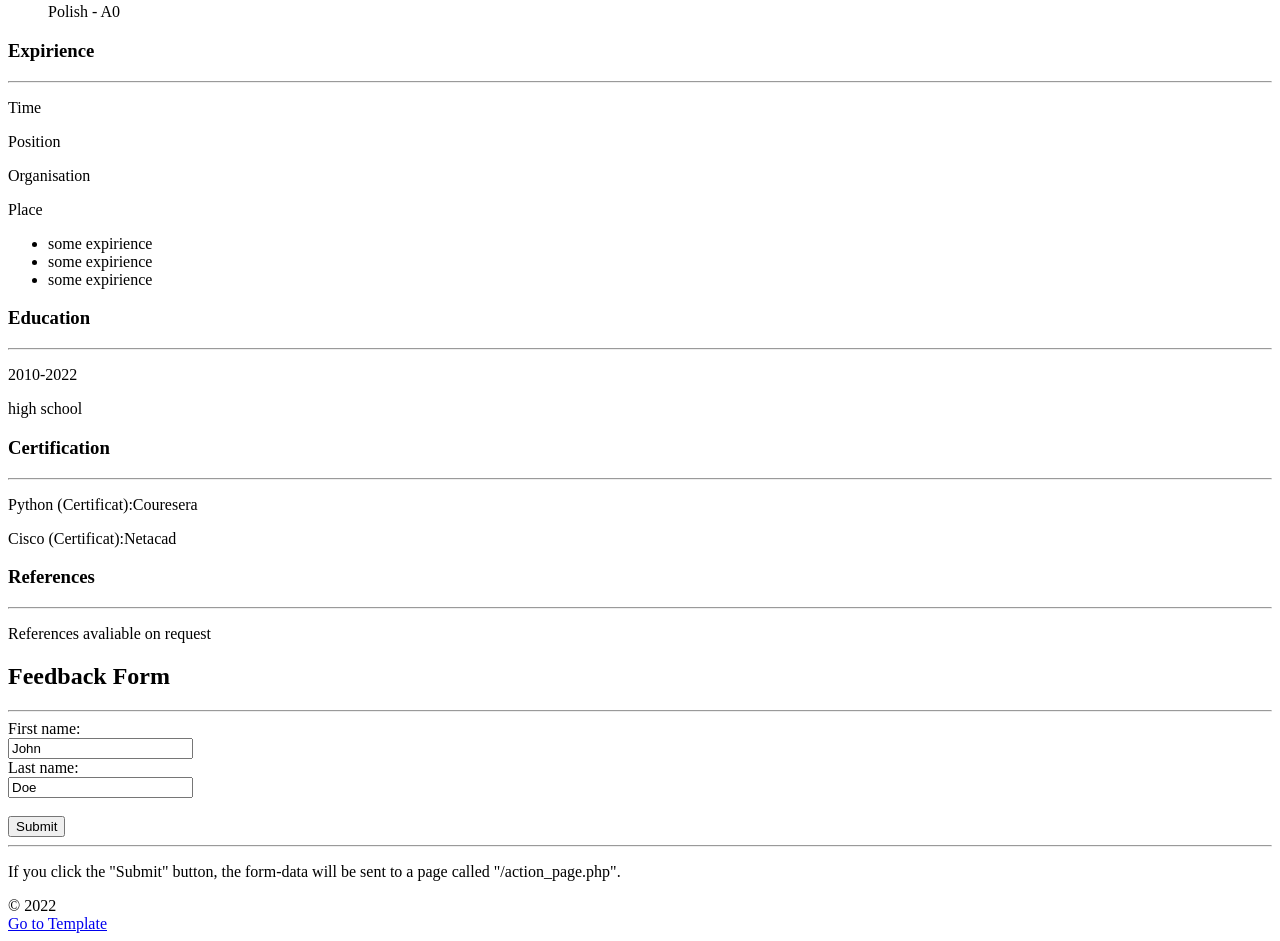
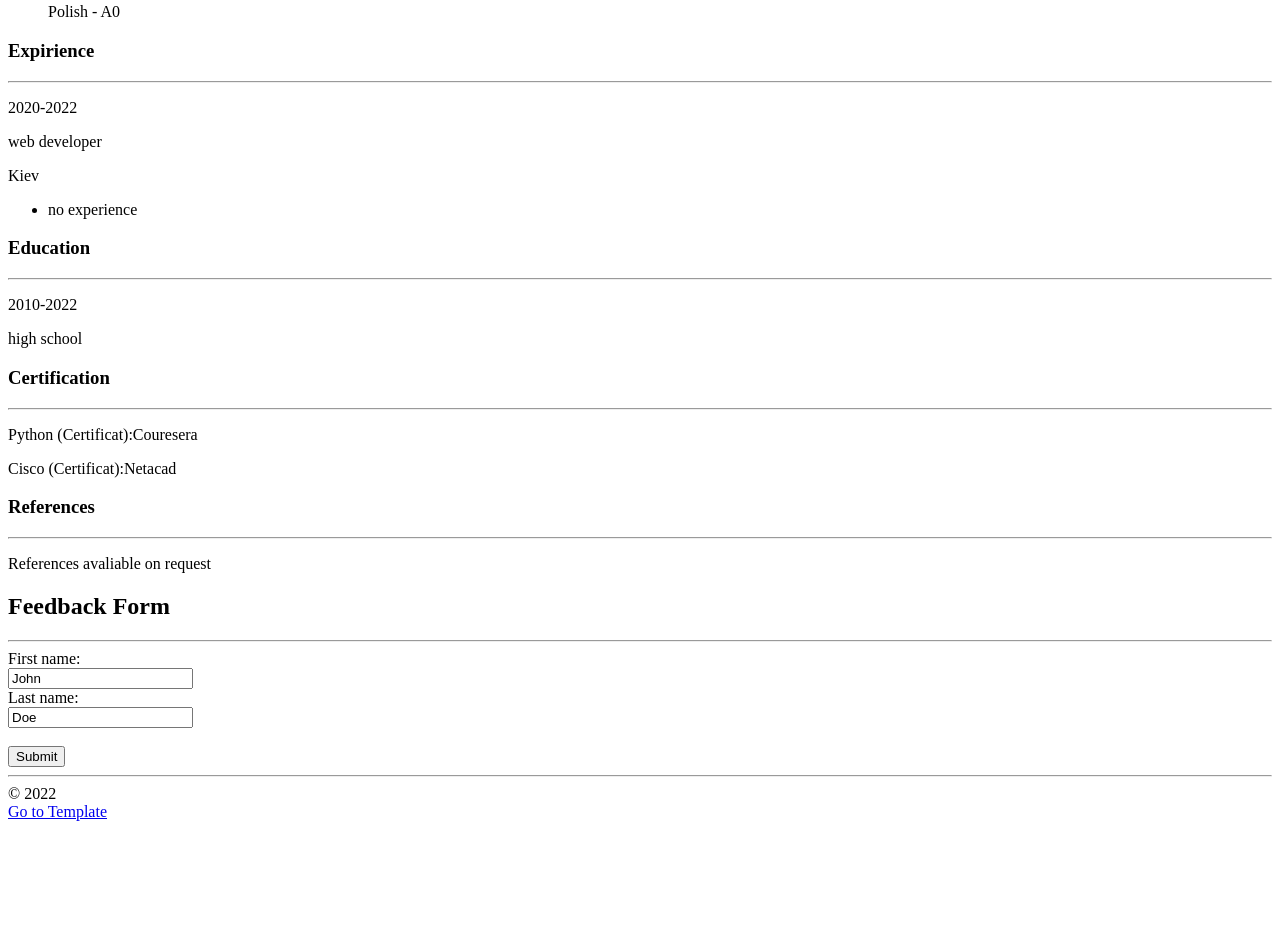
Before and after one commit to liljekki/web2022, a plain HTML site: page labs/lab1/index.html in a window 1280 px wide. Shown: the part 832-1773 px from the top of the page. After the commit the page ends 1661 px from the top, so only its background shows below. Drawn offline with Linux system fonts and the light colour scheme.

Commit message:
lab1_dop

```diff
--- a/labs/lab1/index.html
+++ b/labs/lab1/index.html
@@ -23,7 +23,7 @@
             <img width="10%" src="./img/photo.png" alt="my photo">
         </div>
         <div>
-            <p>student</p>
+            <p>Student, bad versed in programming languages such as Python and C++</p>
         </div>
     </header>
 
@@ -79,15 +79,12 @@
                 <hr>
             </div>
             <div>
-                <p>Time</p>
-                <p>Position</p>
-                <p>Organisation</p>
-                <p>Place</p>
+                <p>2020-2022</p>
+                <p>web developer</p>
+                <p>Kiev</p>
 
                 <ul>
-                    <li>some expirience</li>
-                    <li>some expirience</li>
-                    <li>some expirience</li>
+                    <li>no experience</li>
                 </ul>
             </div>
         </section>
@@ -141,7 +138,7 @@
             </form>
             <hr>
         </div>
-        <p>If you click the "Submit" button, the form-data will be sent to a page called "/action_page.php".</p>
+
         <div>
             &COPY; 2022
         </div>
```
